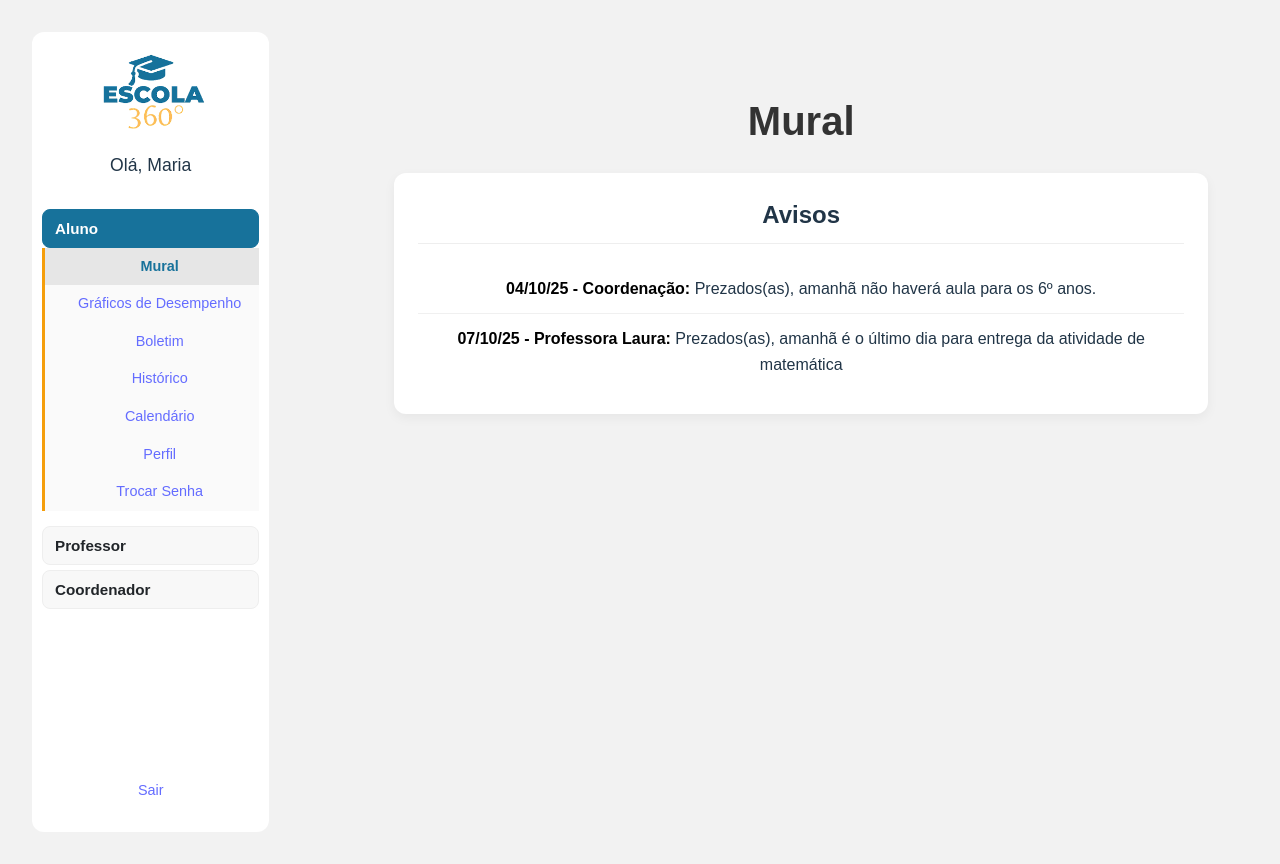
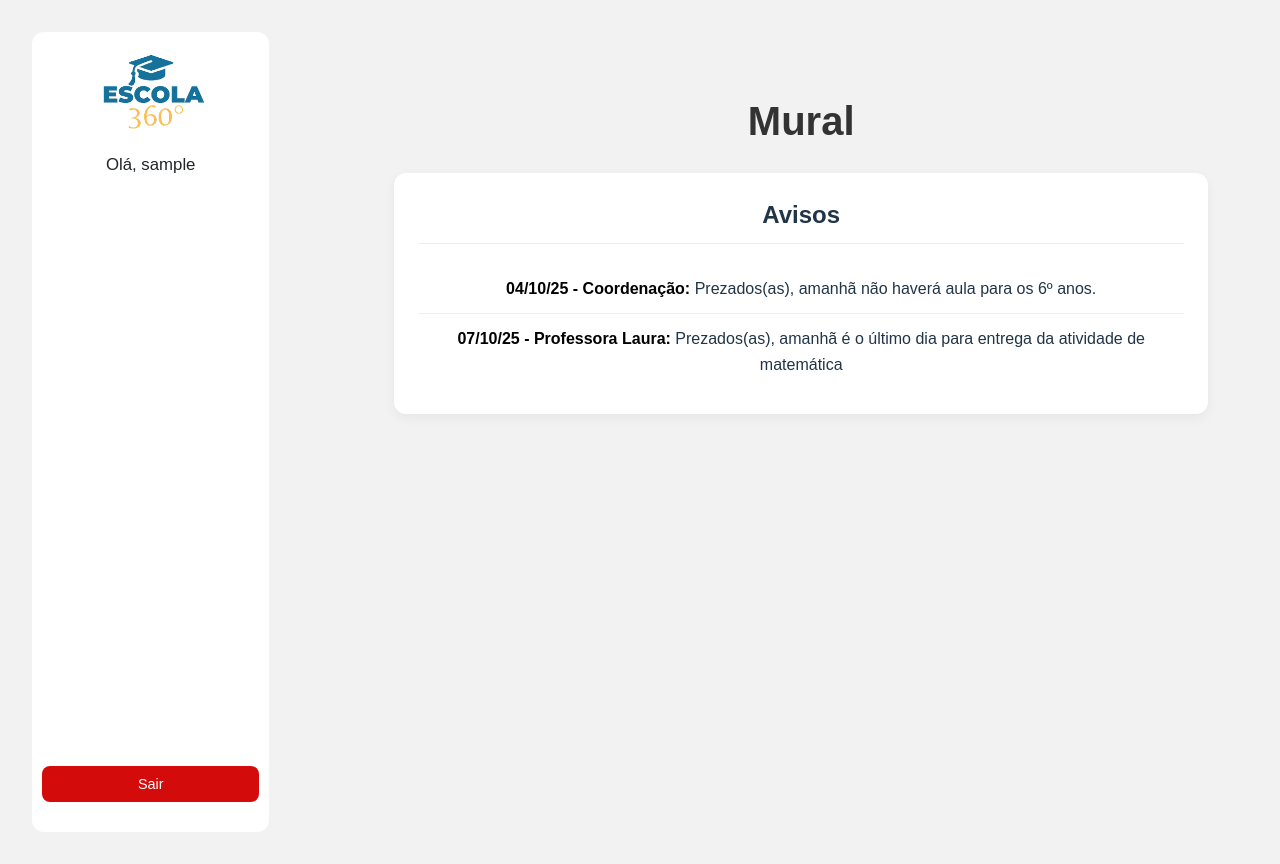
Before and after one commit to Dinos-s/escola-360-ts, a React (Vite) app: page /dashboard in a window 1280 px wide. Built offline with nearby package versions, Linux system fonts and the light colour scheme; sample sign-in values are in the browser's storage.

Commit message:
Menu para cada user pelo login

```diff
--- a/src/App.tsx
+++ b/src/App.tsx
@@ -1,4 +1,4 @@
-import { Route, Routes } from 'react-router-dom'
+import { Navigate, Route, Routes } from 'react-router-dom'
 import FormCadastro from './components/FormCadastro'
 import FormLogin from './components/FormLogin'
 import './App.css'
@@ -22,6 +22,25 @@ import CriaAluno from './components/dashboard/criaAluno/CriaAluno'
 import CriaProfessor from './components/dashboard/criaProfessor/CriaProfessor'
 import Disciplina from './components/dashboard/disciplina/Disciplina'
 
+function ProtectedRoute({ children }: any) {
+  const token = localStorage.getItem("authToken");
+
+  if (!token) {
+    return <Navigate to="/" replace />;
+  }
+
+  return children;
+}
+
+function RoleBasedRoute({ children, allowed }: any) {
+  const tipoUser = localStorage.getItem("tipoUser");
+
+  if (!allowed.includes(tipoUser)) {
+    return <Navigate to="/dashboard" replace />;
+  }
+
+  return children;
+}
 
 function App() {
 
@@ -32,24 +51,97 @@ function App() {
       <Route path='/recSenha' element={<FormRecSenha />} />
 
       {/* rotas dinamicas, para autenticação */}
-      <Route path='/dashboard' element={<Dashboard />}>
+      <Route path='/dashboard' element={
+        <ProtectedRoute>
+          <Dashboard />
+        </ProtectedRoute>
+      }>
         <Route index element={<Mural />}/>
-        <Route path="graficos" element={<Graficos />} />
+
+        {/* ALUNO */}
+        <Route path="graficos" element={
+          <RoleBasedRoute allowed={["aluno"]}>
+            <Graficos />
+          </RoleBasedRoute>
+        } />
+
+        <Route path="boletim" element={
+          <RoleBasedRoute allowed={["aluno"]}>
+            <Boletim />
+          </RoleBasedRoute>
+        } />
+
+        <Route path="historico" element={
+          <RoleBasedRoute allowed={["aluno"]}>
+            <Historico />
+          </RoleBasedRoute>
+        } />
+
+        {/* PROFESSOR */}
+        <Route path="notas" element={
+          <RoleBasedRoute allowed={["professor"]}>
+            <Notas />
+          </RoleBasedRoute>
+        } />
+
+        <Route path="presenca" element={
+          <RoleBasedRoute allowed={["professor"]}>
+            <Presenca />
+          </RoleBasedRoute>
+        } />
+
+        {/* COORDENADOR */}
+        <Route path="usuarios" element={
+          <RoleBasedRoute allowed={["coordenador"]}>
+            <Usuarios />
+          </RoleBasedRoute>
+        } />
+
+        <Route path='usuarios' element={
+          <RoleBasedRoute allowed={["coordenador"]}>
+            <Usuarios />
+          </RoleBasedRoute>
+        } />
+
+        <Route path="crimural" element={
+          <RoleBasedRoute allowed={["coordenador"]}>
+            <CriaMural />
+          </RoleBasedRoute>
+        } />
+
+        <Route path="confNotas" element={
+          <RoleBasedRoute allowed={["coordenador"]}>
+            <ConfNotas />
+          </RoleBasedRoute>
+        } />
+        <Route path="criCalendario" element={
+          <RoleBasedRoute allowed={["coordenador"]}>
+            <CriaCalendario />
+          </RoleBasedRoute>
+        } />
+
+        <Route path="criaAluno" element={
+          <RoleBasedRoute allowed={["coordenador"]}>
+            <CriaAluno />
+          </RoleBasedRoute>
+        } />
+
+        <Route path="criaProfessor" element={
+          <RoleBasedRoute allowed={["coordenador"]}>
+            <CriaProfessor />
+          </RoleBasedRoute>
+        } />
+
+        <Route path="disciplina" element={
+          <RoleBasedRoute allowed={["coordenador"]}>
+            <Disciplina />
+          </RoleBasedRoute>
+        } />
+
+        {/* ROTAS ACESSÍVEIS PARA TODOS OS USUÁRIOS */}
+        <Route path='trocaSenha' element={<TrocaSenha />} />
         <Route path="perfil" element={<Perfil />} />
-        <Route path="boletim" element={<Boletim />} />
-        <Route path="historico" element={<Historico />} />
-        <Route path='trocaSenha' element={<TrocaSenha />} />
-        <Route path='usuarios' element={<Usuarios />} />
         <Route path='calendario' element={<Calendario />} />
-        <Route path="notas" element={<Notas />} />
-        <Route path="presenca" element={<Presenca />} />
-        <Route path="usuarios" element={<Usuarios />} />
-        <Route path="crimural" element={<CriaMural />} />
-        <Route path="confNotas" element={<ConfNotas />} />
-        <Route path="criCalendario" element={<CriaCalendario />} />
-        <Route path="criaAluno" element={<CriaAluno />} />
-        <Route path="criaProfessor" element={<CriaProfessor />} />
-        <Route path="disciplina" element={<Disciplina />} />
       </Route>
     </Routes>
   )
--- a/src/components/FormLogin.tsx
+++ b/src/components/FormLogin.tsx
@@ -32,26 +32,26 @@ function FormLogin() {
 
 
       // Desestruturando os dados do backend
-      // const { access_token, tipoUser } = response.data;
+      const { access_token, role } = response.data;
 
-      // // Salva token + tipo do usuário
-      // localStorage.setItem('authToken', access_token);
-      // localStorage.setItem('tipoUser', tipoUser);
+      // Salva token + tipo do usuário
+      localStorage.setItem('authToken', access_token);
+      localStorage.setItem('tipoUser', role);
 
       // setMessage('Login realizado com sucesso!');
       // setEmail('');
       // setPassword('');
 
-      // // Redirecionamento por perfil
-      // if (tipoUser === "coordenador") {
-      //   window.location.href = "/dashboard";
-      // } else if (tipoUser === "professor") {
-      //   window.location.href = "/dashboard";
-      // } else if (tipoUser === "aluno") {
-      //   window.location.href = "/dashboard";
-      // } else {
-      //   window.location.href = "/";
-      // }
+      // Redirecionamento por perfil
+      if (role === "coordenador") {
+        window.location.href = "/dashboard";
+      } else if (role === "professor") {
+        window.location.href = "/dashboard";
+      } else if (role === "aluno") {
+        window.location.href = "/dashboard";
+      } else {
+        window.location.href = "/";
+      }
 
       setMessage('Login realizado com sucesso!');
       setEmail('');
--- a/src/components/dashboard/Sidebar.css
+++ b/src/components/dashboard/Sidebar.css
@@ -134,10 +134,66 @@
   text-align: center;
 }
 
+.user-greeting {
+  font-size: 1.05em;
+  font-weight: 500;
+  margin-bottom: 25px;
+  text-align: center;
+  color: var(--cor-texto-padrao);
+}
+
+/* ================= NAV ================= */
+.sidebar-nav {
+  display: flex;
+  flex-direction: column;
+  gap: 6px;
+  padding: 0 12px;
+}
+
+/* Links */
+.sidebar-nav a {
+  padding: 10px 14px;
+  border-radius: 8px;
+  font-size: 0.95em;
+  font-weight: 500;
+  color: var(--cor-texto-padrao);
+  text-decoration: none;
+  transition: all 0.2s ease;
+}
+
+/* Hover */
+.sidebar-nav a:hover {
+  background-color: #f2f2f2;
+  color: var(--cor-principal);
+}
+
+/* Ativo */
+.sidebar-nav a.active {
+  background-color: var(--cor-principal);
+  color: #fff;
+  font-weight: 600;
+}
+
 .sidebar-footer {
   padding: 10px;
   font-size: 0.9em;
   text-align: center;
+}
+
+.logout-btn {
+  width: 100%;
+  padding: 10px;
+  border-radius: 8px;
+  border: none;
+  background-color: #d30b0b;
+  color: #fff;
+  cursor: pointer;
+  font-weight: 500;
+  transition: background-color 0.2s;
+}
+
+.logout-btn:hover {
+  background-color: #333;
 }
 
 /* ================================================= */
--- a/src/components/dashboard/Sidebar.tsx
+++ b/src/components/dashboard/Sidebar.tsx
@@ -56,44 +56,66 @@ function Sidebar() {
         }
     };
 
-    const getRoutes = (profile:string) => {
-        if (profile === "coordenador") return ROTAS_COORDENADOR;
-        if (profile === "aluno") return ROTAS_ALUNO;
-        if (profile === "professor") return ROTAS_PROFESSOR;
+    // Obtém tipo do usuário salvo no login
+    const tipoUser = localStorage.getItem("tipoUser");
+
+    const getRoutes = () => {
+        if (tipoUser === "coordenador") return ROTAS_COORDENADOR;
+        if (tipoUser === "professor") return ROTAS_PROFESSOR;
+        if (tipoUser === "aluno") return ROTAS_ALUNO;
         return [];
-    }
+    };
 
+    const handleLogout = () => {
+        localStorage.clear();
+        window.location.href = "/";
+    };
+    const routes = getRoutes();
     // Função para renderizar o NavMenu
-    const renderNavMenu = (profile:string) => {
-        const routes = getRoutes(profile);
+    // const renderNavMenu = (profile:string) => {
+    //     const routes = getRoutes(profile);
+    //     return (
+    //         <nav id="sidebar-nav" className="sidebar-nav">
+    //             {routes.map((route, index) => (
+    //                 <NavLink
+    //                     key={index}
+    //                     to={route.to}
+    //                     end={route.end || false}
+    //                     onClick={closeMenu}
+    //                 >
+    //                     {route.name}
+    //                 </NavLink>
+    //             ))}
+    //         </nav>
+    //     );
+    // };
+
     return (
+        <aside className="sidebar">
+            <div className={`sidebar-content ${isMobileMenuOpen ? "mobile-open" : ""}`}>
+                <img src={logoTipo} alt="Escola 360" className="sidebar-logo desktop-only" />
+
+                <p className="user-greeting">
+                    Olá, {localStorage.getItem("userName") || "Usuário"}
+                </p>
+
                 <nav id="sidebar-nav" className="sidebar-nav">
                     {routes.map((route, index) => (
                         <NavLink
                             key={index}
                             to={route.to}
                             end={route.end || false}
-                        onClick={closeMenu}
                         >
                             {route.name}
                         </NavLink>
                     ))}
                 </nav>
-        );
-    };
 
-    return (
-        <aside className="sidebar">
-            <div className={`sidebar-content ${isMobileMenuOpen ? "mobile-open" : ""}`}>
-                <img src={logoTipo} alt="Escola 360" className="sidebar-logo desktop-only" />
-
-                <p className="user-greeting">Olá, Maria</p>
-
-                <div className="profile-switcher">
+                {/* <div className="profile-switcher">
                     <button onClick={() => handleProfileClick("aluno")}
                         className={`profile-btn ${userProfile === "aluno" ? "active" : ""}`}
                         title="Visualizar rotas do Aluno">Aluno</button>
-                    {/* LINKS DO ALUNO (Visível se 'aluno' estiver ativo) */}
+                    {/* LINKS DO ALUNO (Visível se 'aluno' estiver ativo) *
                     {userProfile === "aluno" && renderNavMenu("aluno")}
 
                     <button
@@ -104,7 +126,7 @@ function Sidebar() {
                     >
                         Professor
                     </button>
-                    {/* LINKS DO PROFESSOR (Visível se 'professor' estiver ativo) */}
+                    {/* LINKS DO PROFESSOR (Visível se 'professor' estiver ativo) *
                     {userProfile === "professor" && renderNavMenu("professor")}
 
                     <button
@@ -115,13 +137,15 @@ function Sidebar() {
                     >
                         Coordenador
                     </button>
-                    {/* LINKS DO COORDENADOR (Visível se 'coordenador' estiver ativo) */}
+                    {/* LINKS DO COORDENADOR (Visível se 'coordenador' estiver ativo) *
                     {userProfile === "coordenador" && renderNavMenu("coordenador")}
-                </div>
+                </div> */}
             </div>
 
             <div className="sidebar-footer">
-                <a href="/">Sair</a>
+                <button onClick={handleLogout} className="logout-btn">
+                    Sair
+                </button>
             </div>
         </aside>
     )
--- a/src/components/dashboard/criaProfessor/CriaProfessor.tsx
+++ b/src/components/dashboard/criaProfessor/CriaProfessor.tsx
@@ -64,7 +64,7 @@ function CriaProfessor() {
 
     return (
         <div className="main-container">
-            <h1 className="profile-title">Cadastro Aluno</h1>
+            <h1 className="profile-title">Cadastro Professor</h1>
             {/* Mensagens de erro ou sucesso */}
             {error && <p className="error message">{error}</p>}
             {message && <p className="success message">{message}</p>}
```
Lines whose indentation alone changed are shown as unchanged.
